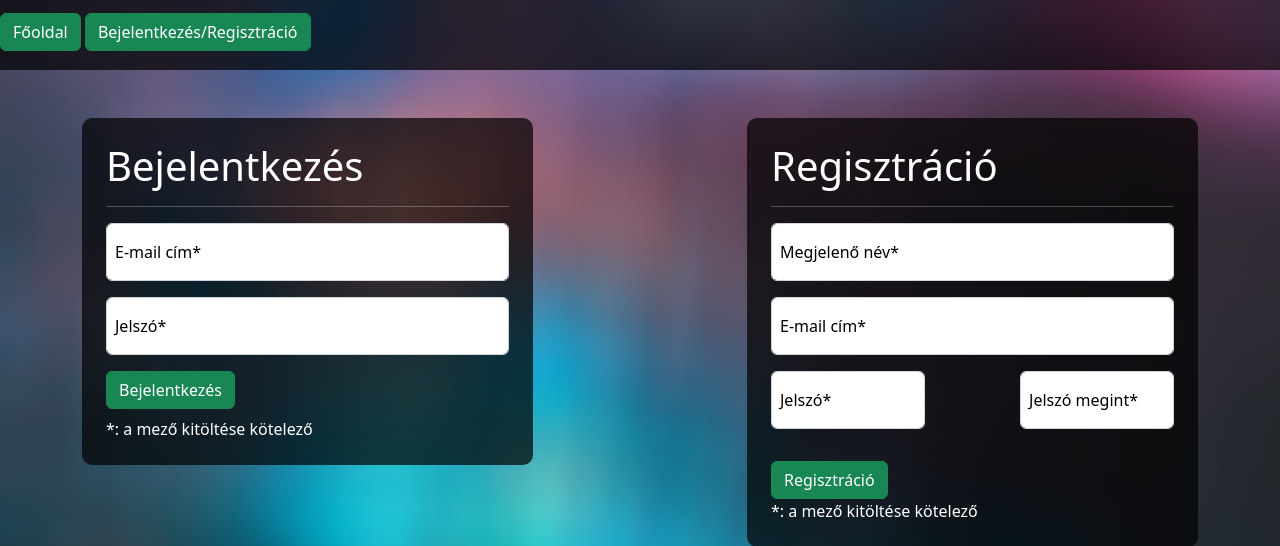
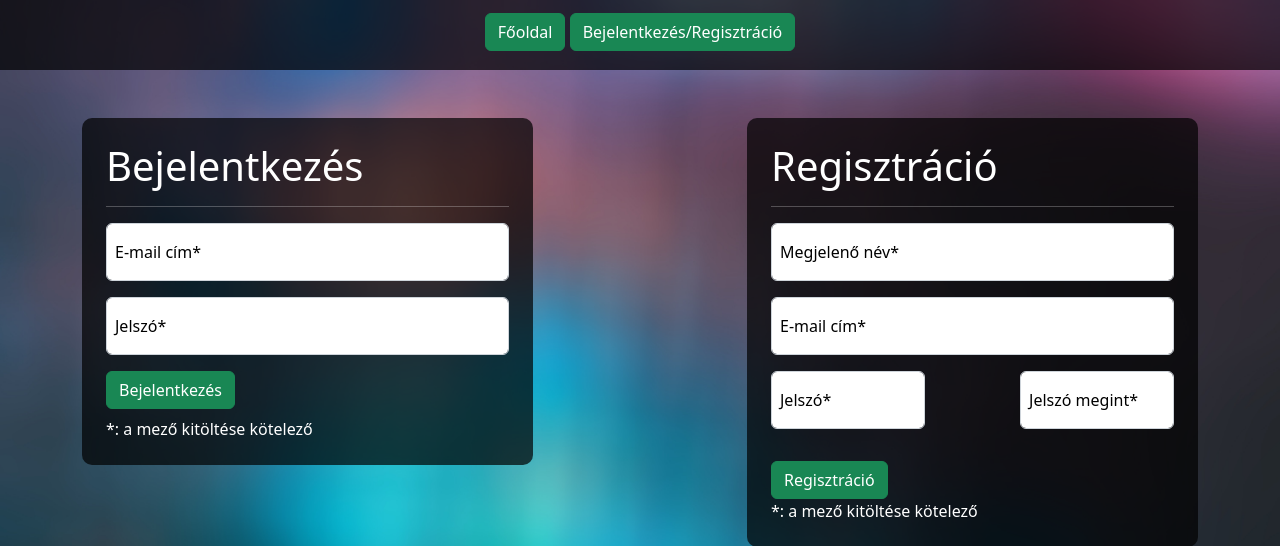
Before and after one commit to gyorkistamas/afp1_mini_newcodeorderby, a PHP site: page /view/auth.php in a window 1280 px wide. Shown: the top 546 px of the page. Run offline with PHP 8.4, Linux system fonts and the light colour scheme.

Commit message:
auth.php: hiányzó osztály hozzáadása

```diff
--- a/Alkalmazás/view/auth.php
+++ b/Alkalmazás/view/auth.php
@@ -31,7 +31,7 @@ if (isLoggedIn()) {
 <body>
 
     <!-- Menüsor -->
-    <div style="width: 100%; height: 70px; background-color: rgba(0, 0, 0, 0.7);">
+    <div style="width: 100%; height: 70px; background-color: rgba(0, 0, 0, 0.7); text-align: center;">
     <?php require "../menubar.php"; ?>
     </div>
 
```
